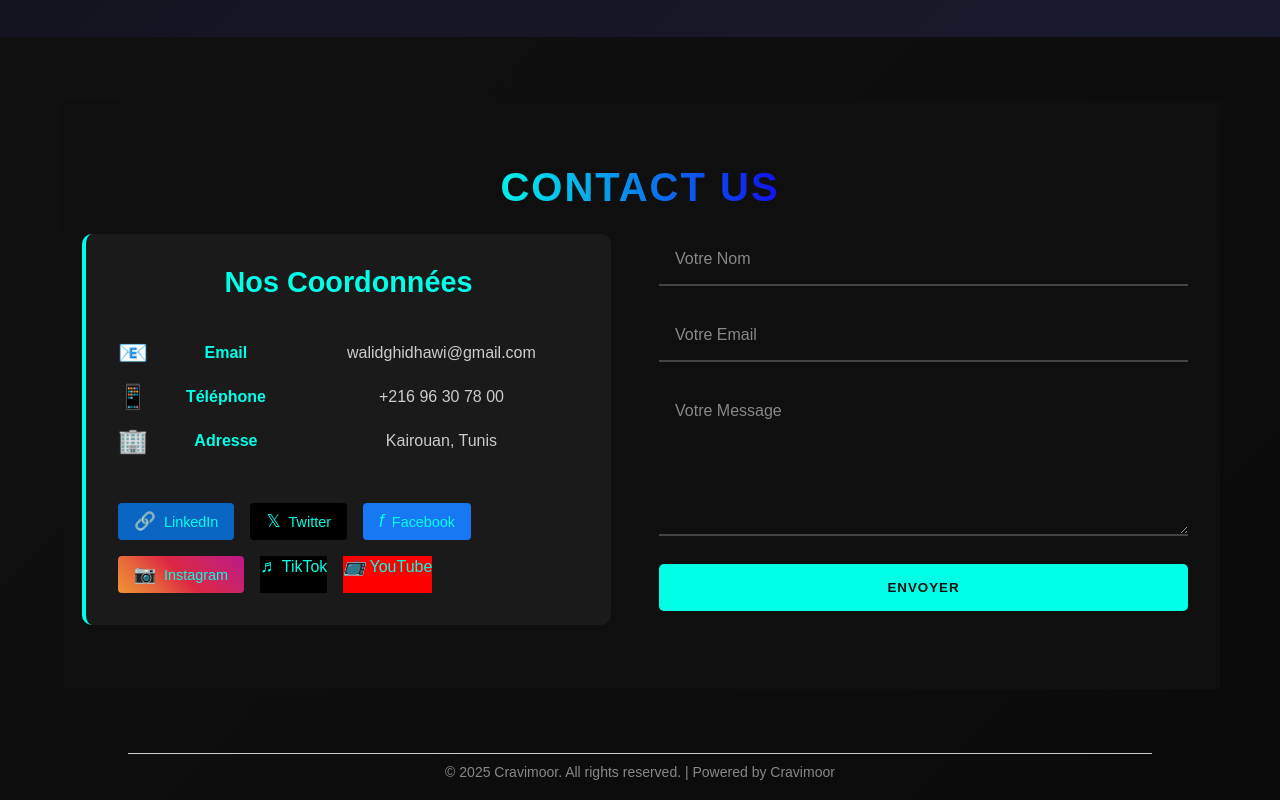
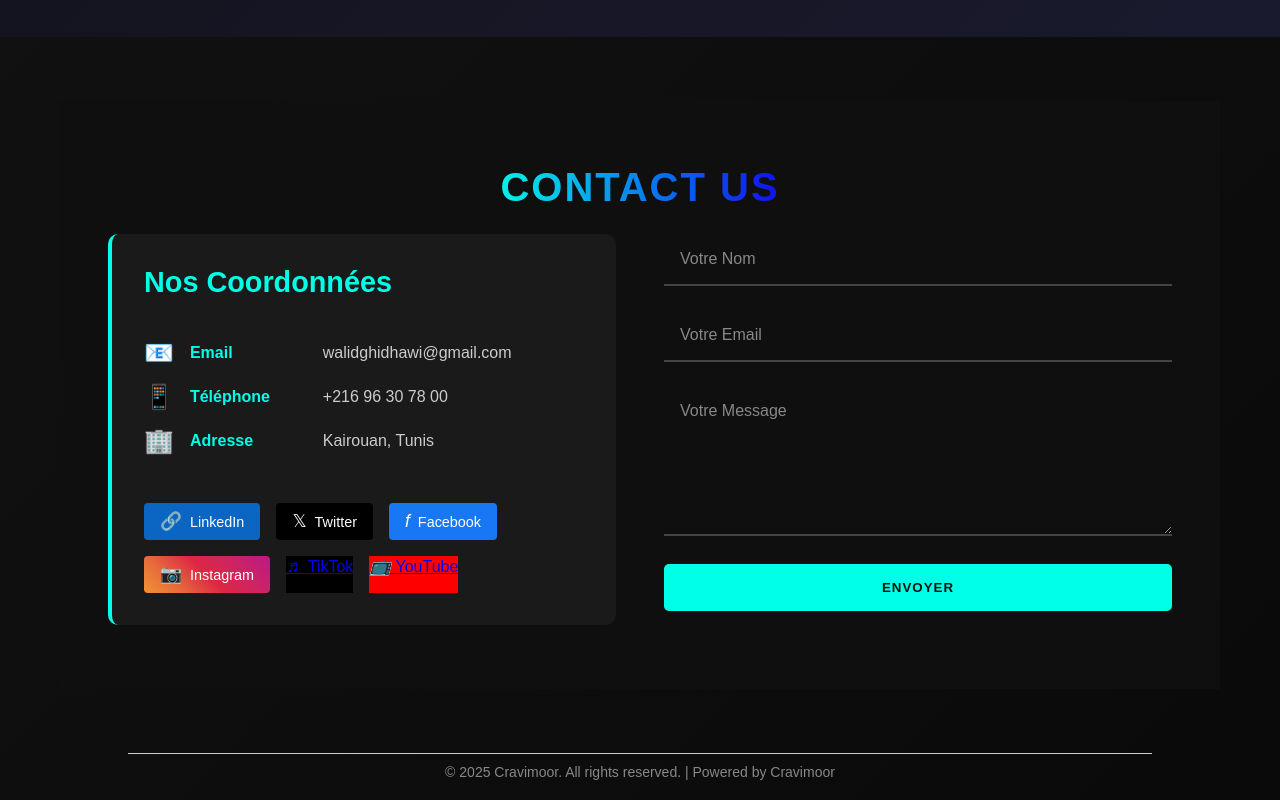
Before and after one commit to Walidghidhaoui/CRAVIMOOR, a React (Create React App) app: page / in a window 1280 px wide. Shown: the part 8695-9495 px from the top of the page. Built offline with nearby package versions, Linux system fonts and the light colour scheme.

Commit message:
Update ContactUs.css
reparation contact css

```diff
--- a/src/components/ContactUs.css
+++ b/src/components/ContactUs.css
@@ -2,6 +2,7 @@
   padding: 4rem 2rem;
   background: #0f0f0f;
   color: #fff;
+  text-align: center;
 }
 
 .section-title {
@@ -11,16 +12,15 @@
   color: #00ffe7;
   text-transform: uppercase;
   letter-spacing: 2px;
-
 }
 
 .contact-container {
   display: grid;
   grid-template-columns: 1fr 1fr;
   gap: 3rem;
-    max-width: 1400px;
-    margin: 0 auto;
-    margin-left: -10px;
+  max-width: 1200px; /* ← réduit pour mieux centrer */
+  margin: 0 auto; /* ← suffisant, pas de margin-left */
+  padding: 0 1rem; /* ← pour éviter le débordement sur mobile */
 }
 
 /* Style du tableau */
@@ -29,6 +29,7 @@
   padding: 2rem;
   border-radius: 10px;
   border-left: 4px solid #00ffe7;
+  text-align: left;
 }
 
 .contact-info-card h3 {
@@ -50,7 +51,6 @@
 .contact-table tr:hover {
   background: rgba(0, 255, 231, 0.1);
 }
-
 
 .icon-cell {
   font-size: 1.5rem;
@@ -74,6 +74,7 @@
   display: flex;
   flex-direction: column;
   gap: 1.5rem;
+  text-align: left;
 }
 
 .form-group {
@@ -141,35 +142,13 @@
   box-shadow: 0 5px 15px rgba(0, 255, 231, 0.4);
 }
 
+/* Liens sociaux */
 .social-links {
   margin-top: 2rem;
   display: flex;
   gap: 1rem;
-  }
-
-  .social-links a {
-    color: #00ffe7;
-    text-decoration: none;
-    transition: all 0.3s;
-  }
-
-  .social-links a:hover {
-    text-decoration: underline;
-  }
-
-  /* Responsive */
-  @media (max-width: 768px) {
-    .contact-container {
-      grid-template-columns: 1fr;
-
-    }
-  }
-  /* Styles des boutons sociaux */
-.social-links {
-    display: flex;
-    gap: 1rem;
-    margin-top: 2rem;
   flex-wrap: wrap;
+  justify-content: flex-start;
 }
 
 .social-button {
@@ -188,52 +167,38 @@
   font-size: 1.1rem;
 }
 
-  .linkedin-btn {
-    background: #0A66C2;
+.linkedin-btn { background: #0A66C2; }
+.twitter-btn { background: #000000; }
+.facebook-btn { background: #1877F2; }
+.instagram-btn {
+  background: linear-gradient(45deg, #f09433 0%, #e6683c 25%, #dc2743 50%, #cc2366 75%, #bc1888 100%);
 }
-
-  .twitter-btn {
-    background: #000000;
-  }
-  .facebook-btn {
-    background: #1877F2;
-  }
-  .instagram-btn {
-    background: linear-gradient(
-      45deg,
-      #f09433 0%,
-      #e6683c 25%,
-      #dc2743 50%,
-      #cc2366 75%,
-      #bc1888 100% );
-  }
-  .tiktok-btn {
-    background: #000000;
-    position: relative;
-    overflow: hidden;
-  }
-  .youtube-btn {
-    background: #FF0000;
-  }
+.tiktok-btn { background: #000000; }
+.youtube-btn { background: #FF0000; }
 .github-btn { background: #181717; }
 .artstation-btn {
   background: #13AFF0;
-    color: white;
-    /* Effet "industrie créative" */
   box-shadow: 0 2px 5px rgba(19, 175, 240, 0.3);
 }
 .behance-btn { background: #1769FF; }
 .pinterest-btn { background: #E60023; }
 .reddit-btn { background: #FF5700; }
 .website-btn { background: #4285F4; }
+
 .social-button:hover {
   transform: translateY(-2px);
   box-shadow: 0 4px 8px rgba(0,0,0,0.2);
 }
 
 /* Responsive */
-  @media (max-width: 600px) {
+@media (max-width: 768px) {
+  .contact-container {
+    grid-template-columns: 1fr;
+    padding: 0 1rem;
+  }
+
   .social-links {
     flex-direction: column;
+    align-items: flex-start;
   }
 }
```
Lines whose indentation alone changed are shown as unchanged.
